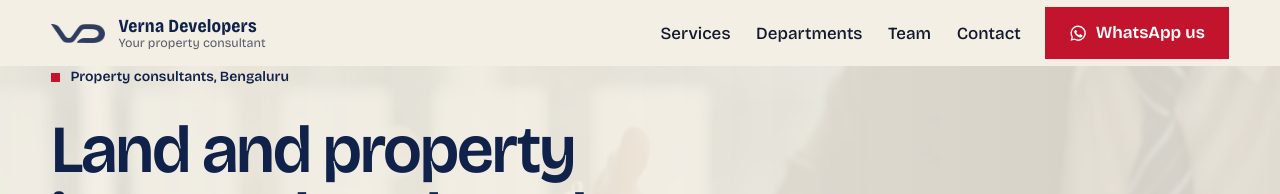
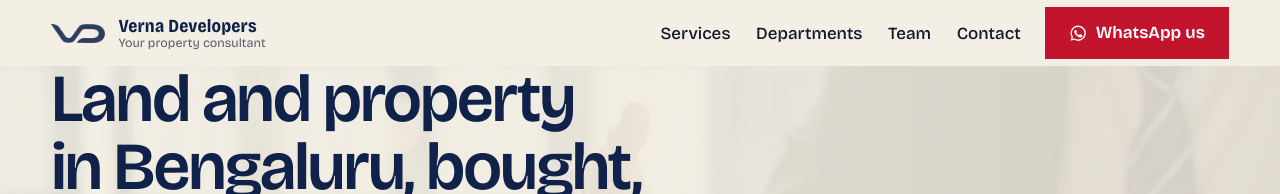
Before and after one commit to jishnu7akshara-debug/verna-developers-, a website: page index.html in a window 1280 px wide. Shown: the top 194 px of the page. Drawn offline with Linux system fonts and the light colour scheme; no server answers.

Commit message:
Remove 'Property consultants, Bengaluru' tag from hero section on home page

```diff
--- a/index.html
+++ b/index.html
@@ -68,7 +68,6 @@
     <section class="hero" id="top">
       <div class="wrap hero-grid">
         <div class="hero-copy">
-          <p class="hero-tag">Property consultants, Bengaluru</p>
           <h1>
             <span class="h-line"><span>Land and property</span></span>
             <span class="h-line"><span>in Bengaluru, bought,</span></span>
```
